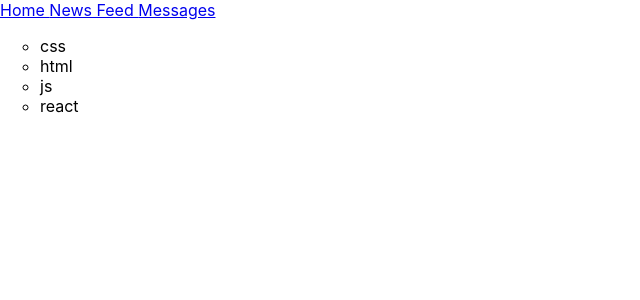
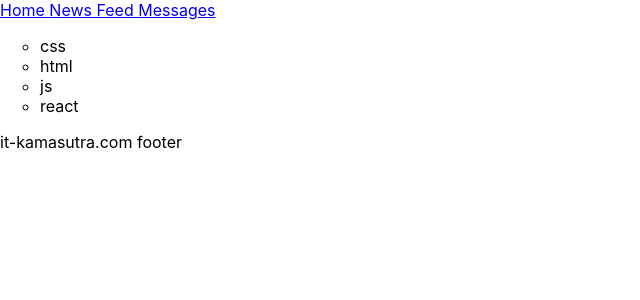
Before and after one commit to tkachiko/samurai-way, a React (Create React App) app: page / in a window 1280 px wide. Shown: the top 300 px of the page, without its empty margins (0-640 px from the left). Built offline with nearby package versions, Linux system fonts and the light colour scheme.

Commit message:
add Footer component

```diff
--- a/src/App.tsx
+++ b/src/App.tsx
@@ -1,13 +1,15 @@
 import React from 'react';
 import './App.css';
-import {Header} from "./components/Header";
-import {Technologies} from "./components/Technologies";
+import {Header} from './components/Header';
+import {Technologies} from './components/Technologies';
+import Footer from "./components/Footer";
 
 const App = () => {
   return (
     <div>
       <Header/>
       <Technologies/>
+      <Footer/>
     </div>
   );
 }
--- /dev/null
+++ b/src/components/Footer.tsx
@@ -0,0 +1,11 @@
+import React from 'react';
+
+const Footer = () => {
+  return (
+    <div>
+      it-kamasutra.com footer
+    </div>
+  )
+}
+
+export default Footer;
--- a/src/components/Header.tsx
+++ b/src/components/Header.tsx
@@ -1,4 +1,4 @@
-import React from "react";
+import React from 'react';
 
 export const Header = () => {
   return (
--- a/src/components/Technologies.tsx
+++ b/src/components/Technologies.tsx
@@ -1,4 +1,4 @@
-import React from "react";
+import React from 'react';
 
 export const Technologies = () => {
   return (
```
